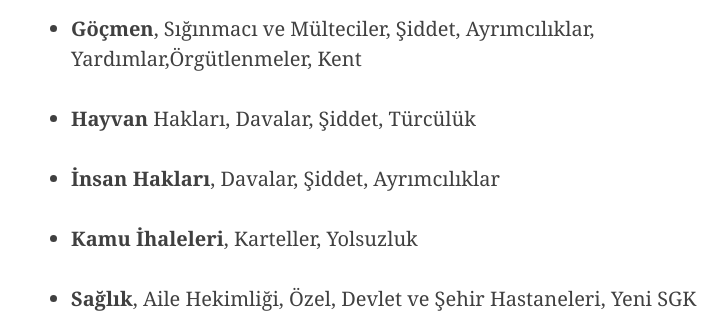
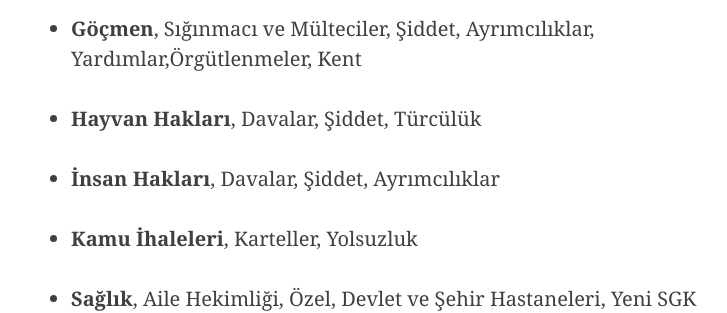
Before and after one commit to graphcommons/hackathons, a Jekyll site: the page built from _posts/2020-03-02-veri-musterekleri.md, in a window 1280 px wide and 900 px high, scrolled down 5226 px. Shown: the part 155-468 px from the top of the window, without its empty margins (234-961 px from the left). Built offline with Jekyll 4.4.1, drawn with Linux system fonts in a browser that asks for light colours; nearby versions of some CDN libraries.

Commit message:
typo update

```diff
--- a/_posts/2020-03-02-veri-musterekleri.md
+++ b/_posts/2020-03-02-veri-musterekleri.md
@@ -138,7 +138,7 @@
 
 - <strong>Göçmen</strong>, Sığınmacı ve Mülteciler, Şiddet, Ayrımcılıklar, Yardımlar,Örgütlenmeler, Kent
 
-- <strong>Hayvan</strong> Hakları, Davalar, Şiddet, Türcülük
+- <strong>Hayvan Hakları</strong>, Davalar, Şiddet, Türcülük
 
 - <strong>İnsan Hakları</strong>, Davalar, Şiddet, Ayrımcılıklar
 
```
